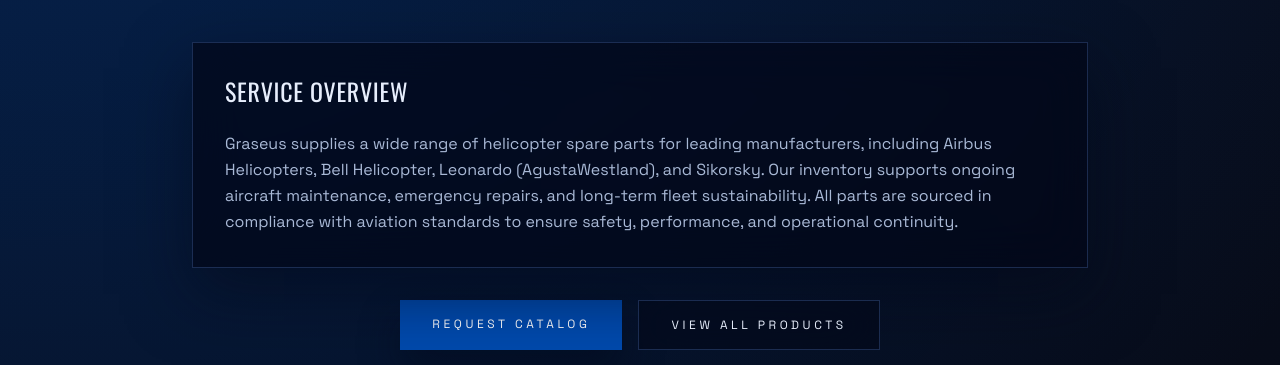
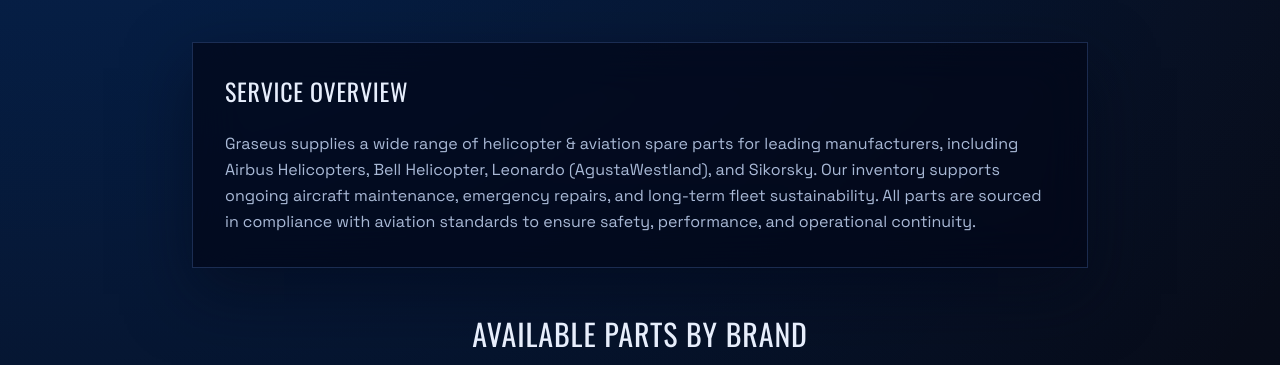
Before and after one commit to antigrafity/Graceus, a website: page products/helicopter-spare-parts.html in a window 1280 px wide. Shown: the part 583-948 px from the top of the page. Drawn offline with nearby package versions, Linux system fonts and the light colour scheme.

Commit message:
Refactor code structure for improved readability and maintainability

```diff
--- a/products/helicopter-spare-parts.html
+++ b/products/helicopter-spare-parts.html
@@ -93,30 +93,13 @@
         <div class="glass-panel p-8 fade-up max-w-4xl mx-auto">
           <h2 class="text-2xl font-display uppercase tracking-[0.03em] mb-6">Service Overview</h2>
           <p class="text-ink-soft leading-relaxed">
-            Graseus supplies a wide range of helicopter spare parts for leading manufacturers, including Airbus Helicopters, Bell Helicopter,
+            Graseus supplies a wide range of helicopter & aviation spare parts for leading manufacturers, including Airbus Helicopters, Bell Helicopter,
             Leonardo (AgustaWestland), and Sikorsky. Our inventory supports ongoing aircraft maintenance, emergency repairs, and long-term fleet
             sustainability. All parts are sourced in compliance with aviation standards to ensure safety, performance, and operational continuity.
           </p>
         </div>
 
-        <div class="mt-8 flex flex-wrap gap-4 justify-center">
-          <a
-            class="bg-primary px-8 py-4 text-xs uppercase tracking-[0.3em] text-white shadow-[0_20px_40px_rgba(3,9,26,0.45)]"
-            href="../index.html#contact"
-          >
-            Request Catalog
-          </a>
-          <a
-            class="border border-line glass-soft px-8 py-4 text-xs uppercase tracking-[0.3em] text-ink"
-            href="../index.html#products"
-          >
-            View All Products
-          </a>
-        </div>
-      </section>
-
-      <!-- Spare Parts Catalog by Brand -->
-      <section class="max-w-6xl mx-auto px-6 py-16">
+        <div class="mt-12 flex flex-wrap gap-4 justify-center">
           <div class="fade-up">
             <h2 class="text-3xl font-display uppercase tracking-[0.03em] mb-4 text-center">Available Parts by Brand</h2>
             <p class="text-ink-soft text-center mb-12 max-w-2xl mx-auto">
@@ -458,6 +441,12 @@
               </div>
             </div>
           </div>
+        </div>
+      </section>
+
+      <!-- Spare Parts Catalog by Brand -->
+      <section class="max-w-6xl mx-auto px-6 py-16">
+
       </section>
     </main>
 
```
Also changed, not shown: css/style.css. Lines whose indentation alone changed are shown as unchanged.
